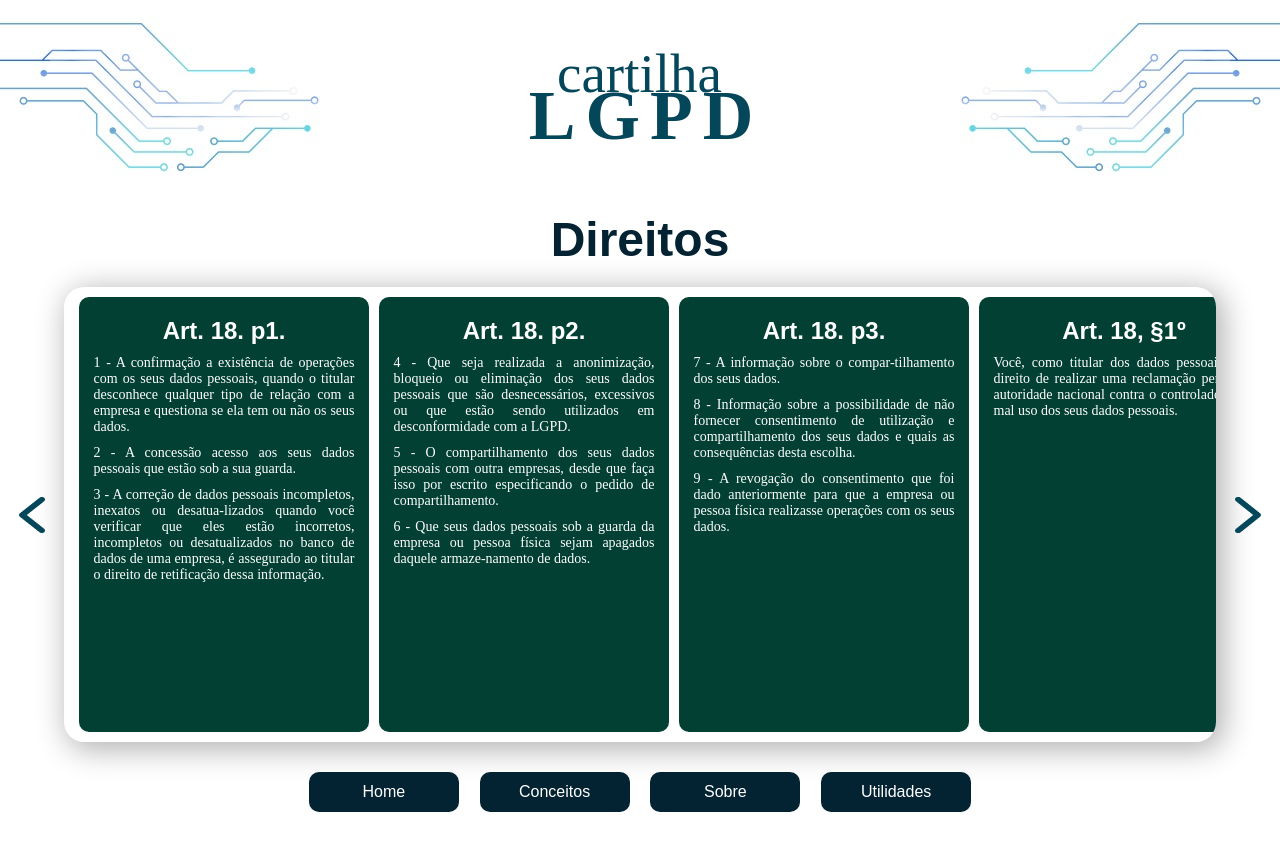
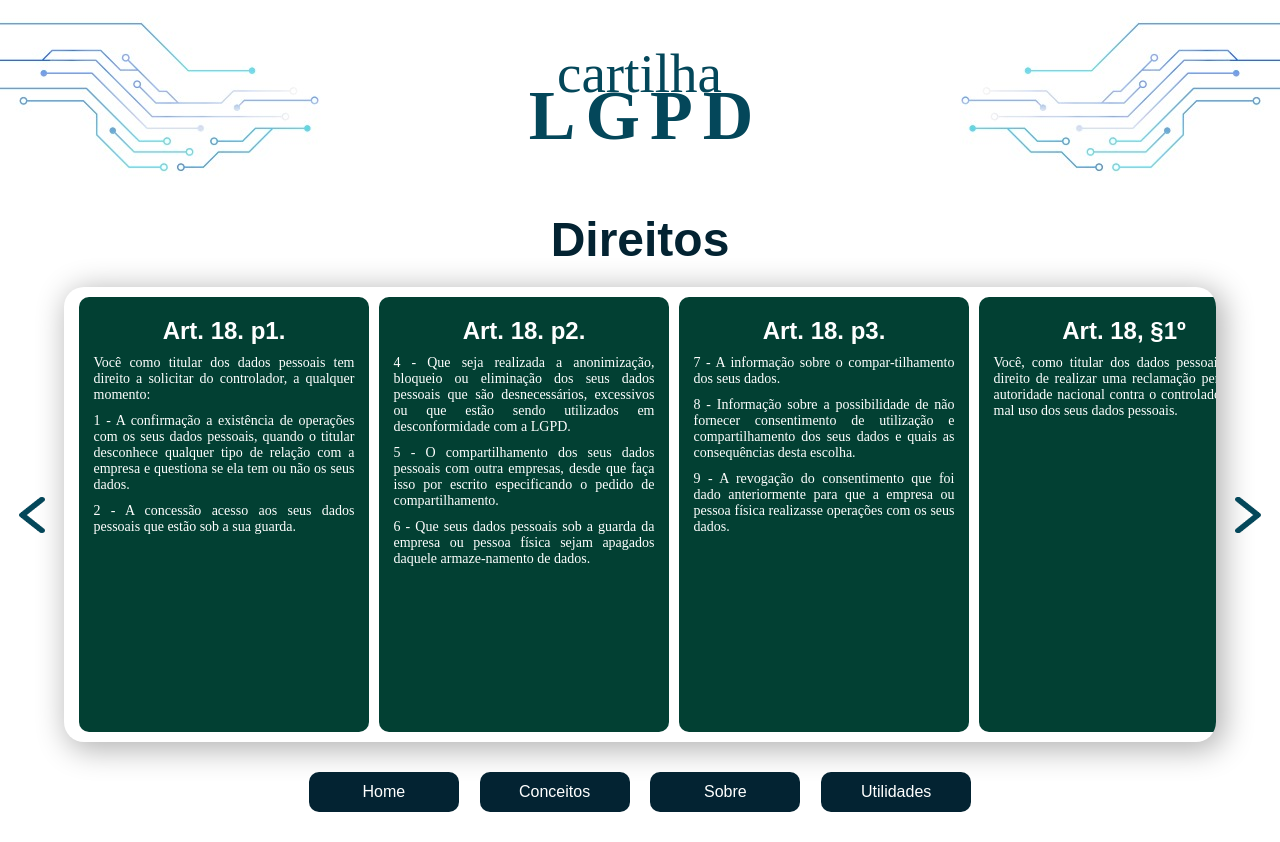
Before and after one commit to labtdunifbv/labtdunifbv.github.io, a React (Create React App) app in the folder front-end/: page /direitos in a window 1280 px wide. Built offline with nearby package versions, Linux system fonts and the light colour scheme.

Commit message:
Update RightsData.js

```diff
--- a/front-end/src/Data/RightsData.js
+++ b/front-end/src/Data/RightsData.js
@@ -1,9 +1,10 @@
 export const RightsData = [
     {
         title: "Art. 18. p1.",
-        text: "1 - A confirmação a existência de operações com os seus dados pessoais, quando o titular desconhece qualquer tipo de relação com a empresa e questiona se ela tem ou não os seus dados.",
-        text1: "2 - A concessão acesso aos seus dados pessoais que estão sob a sua guarda.",
-        text2: "3 - A correção de dados pessoais incompletos, inexatos ou desatua-lizados quando você verificar que eles estão incorretos, incompletos ou desatualizados no banco de dados de uma empresa, é assegurado ao titular o direito de retificação dessa informação.",
+        text: "Você como titular dos dados pessoais tem direito a solicitar do controlador, a qualquer momento:",
+        text1: "1 - A confirmação a existência de operações com os seus dados pessoais, quando o titular desconhece qualquer tipo de relação com a empresa e questiona se ela tem ou não os seus dados.",
+        text2: "2 - A concessão acesso aos seus dados pessoais que estão sob a sua guarda.",
+        text3: "3 - A correção de dados pessoais incompletos, inexatos ou desatua-lizados quando você verificar que eles estão incorretos, incompletos ou desatualizados no banco de dados de uma empresa, é assegurado ao titular o direito de retificação dessa informação.",
     },
     {
         title: "Art. 18. p2.",
```
